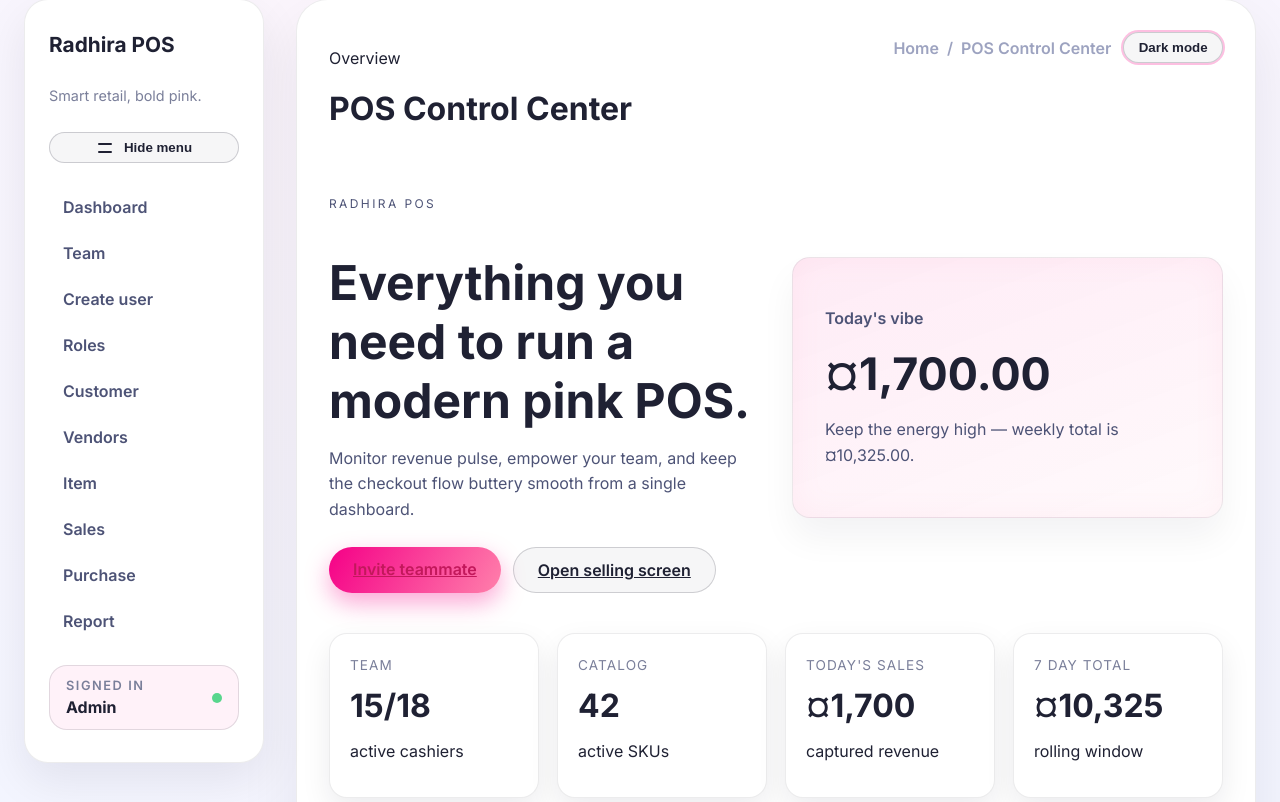
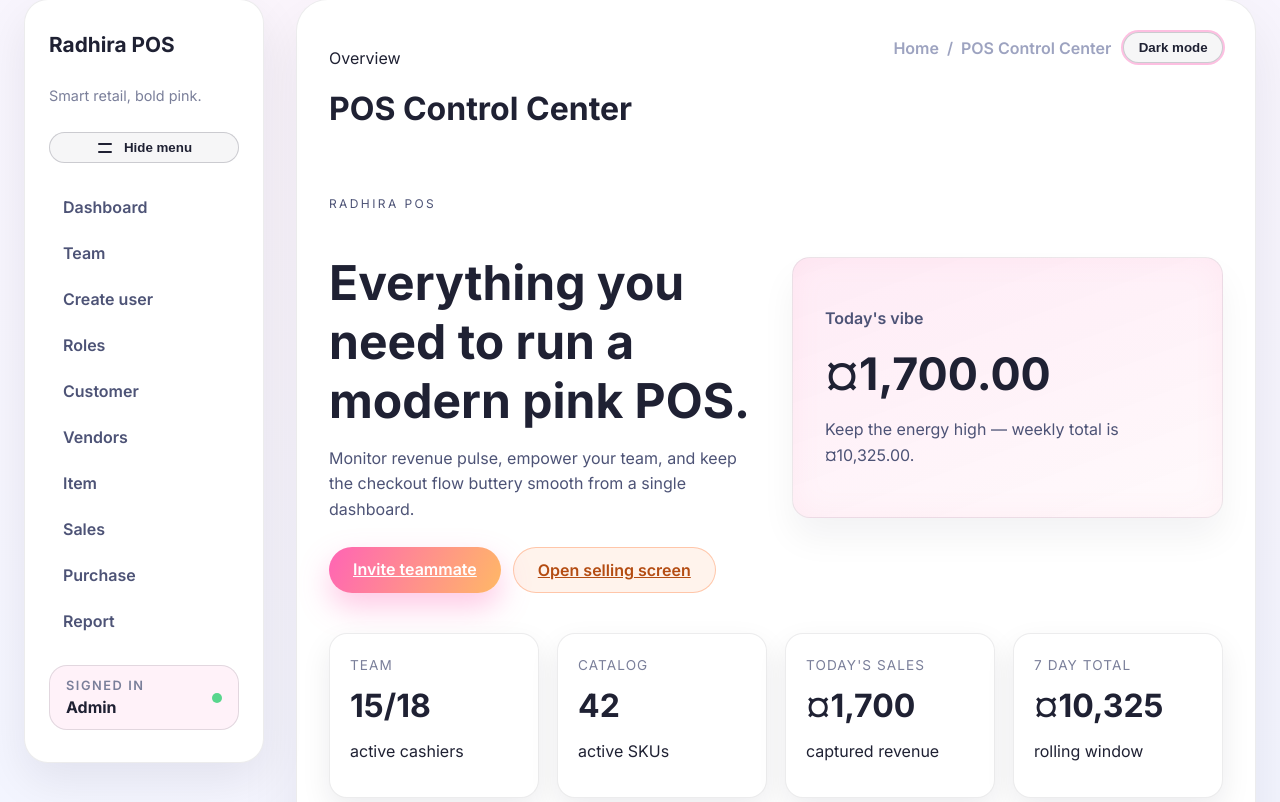
Before and after one commit to Rajeshpandey9807/Radhira_POS, an ASP.NET Core app: page / in a window 1280 px wide. Shown: the part 33-835 px from the top of the page. Run offline with ASP.NET Core 8, Linux system fonts and the light colour scheme; the project's own start-up code is not run, and a stand-in starts its controllers and pages; some libraries are stand-ins or nearby versions.

Commit message:
Refactor: Update light theme button styles
Co-authored-by: thgvr57mss <thgvr57mss@privaterelay.appleid.com>

```diff
--- a/src/PosApp.Web/wwwroot/css/site.css
+++ b/src/PosApp.Web/wwwroot/css/site.css
@@ -728,10 +728,16 @@ body.sidebar-collapsed .sidebar-toggle-icon::after {
   color: var(--pink-900);
 }
 
+:root[data-theme="light"] .btn.primary {
+  background: linear-gradient(115deg, #ff64b5, #ffb866);
+  box-shadow: 0 14px 30px rgba(255, 99, 181, 0.35);
+  color: #fff;
+}
+
 :root[data-theme="light"] .btn.ghost {
-  border-color: rgba(17, 19, 34, 0.18);
-  background: rgba(31, 33, 51, 0.04);
-  color: #1f2133;
+  border-color: rgba(255, 153, 102, 0.5);
+  background: rgba(255, 153, 102, 0.12);
+  color: #b44c12;
 }
 
 :root[data-theme="light"] .brand {
```
